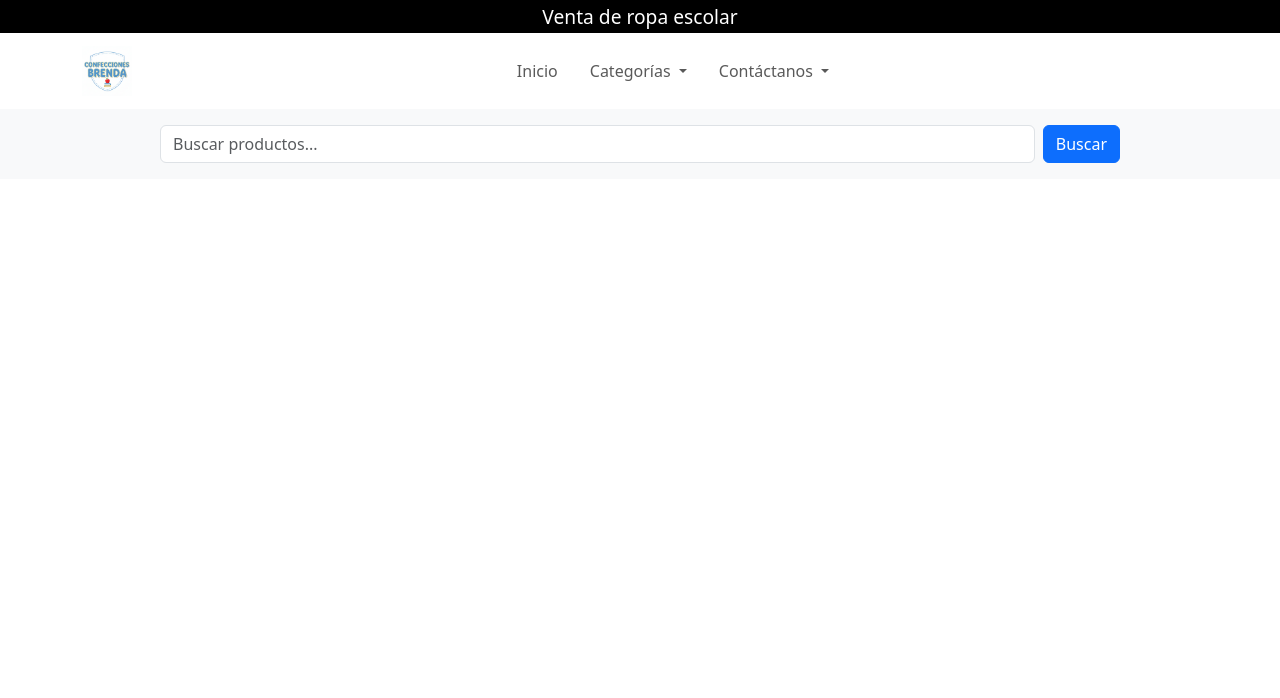
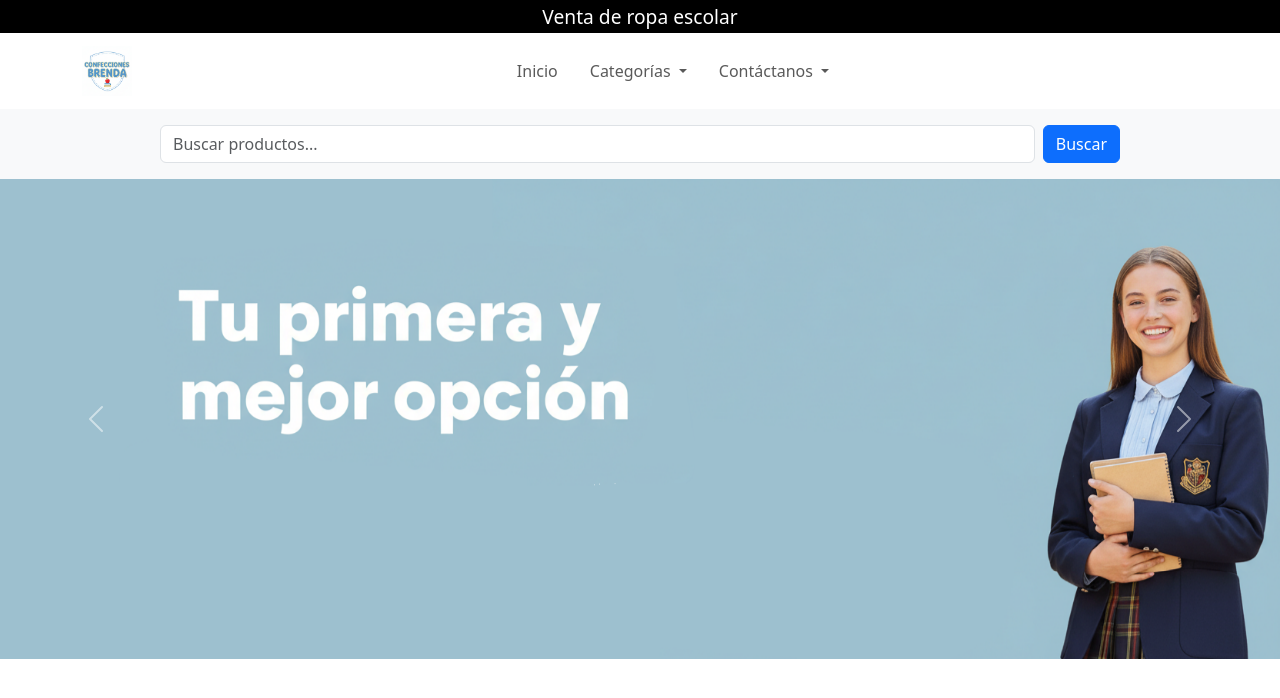
Before and after one commit to Bacchi701/Desarrollo-web, a plain HTML site: page index.html in a window 1280 px wide. Drawn offline with nearby package versions, Linux system fonts and the light colour scheme.

Commit message:
Carrusel + css

```diff
--- a/index.css
+++ b/index.css
@@ -11,3 +11,12 @@ header h1 {
     padding: 5px;
     margin: 0;
 }
+#mainCarousel .carousel-inner { height: 60vh; min-height: 300px; }
+#mainCarousel .carousel-item { height: 100%; }
+#mainCarousel .carousel-item img {
+  width: 100%;
+  height: 100%;
+  object-fit: cover;
+  object-position: top center;  /* o center right / 30% 50% */
+  display: block;
+}
--- a/index.html
+++ b/index.html
@@ -70,6 +70,24 @@
                 <button class="btn btn-primary" type="submit">Buscar</button>
             </form>
         </nav>
-
+        <!-- Carrusel de imagenes -->
+        <div id="mainCarousel" class="carousel slide carousel-fade w-100" data-bs-ride="carousel" data-bs-interval="3000">
+            <div class="carousel-inner">
+                <div class="carousel-item active">
+                    <img src="jovenes_buzo.png" class="d-block w-100 h-100" alt="Jóvenes con buzo">
+                </div>
+                <div class="carousel-item">
+                    <img src="jovenes_uniforme.png" class="d-block w-100 h-100" alt="Jóvenes con uniforme">
+                </div>
+            </div>
+            <button class="carousel-control-prev" type="button" data-bs-target="#mainCarousel" data-bs-slide="prev">
+                <span class="carousel-control-prev-icon" aria-hidden="true"></span>
+                <span class="visually-hidden">Anterior</span>
+            </button>
+            <button class="carousel-control-next" type="button" data-bs-target="#mainCarousel" data-bs-slide="next">
+                <span class="carousel-control-next-icon" aria-hidden="true"></span>
+                <span class="visually-hidden">Siguiente</span>
+            </button>
+        </div>
     </body>
 </html>
```
Also changed, not shown: jovenes_buzo.png (added), jovenes_uniforme.png (added).
